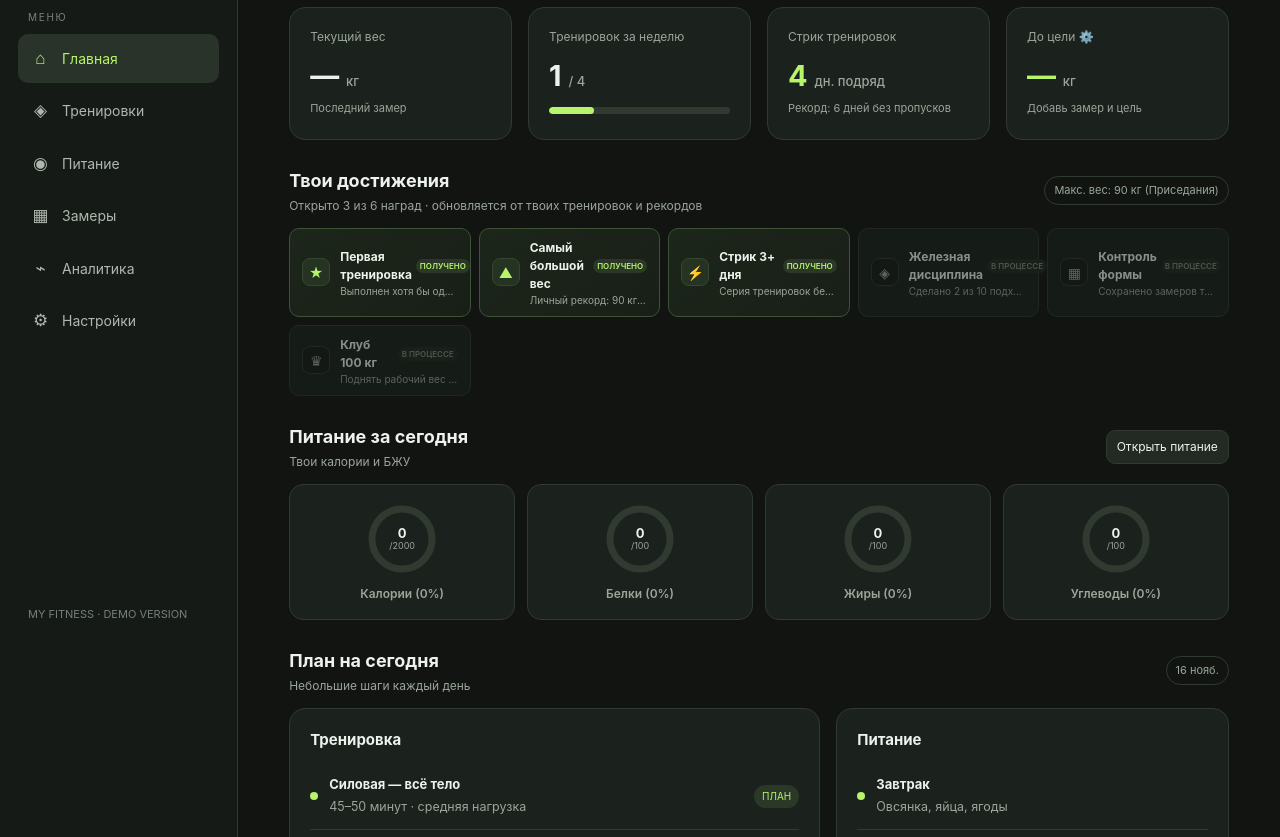
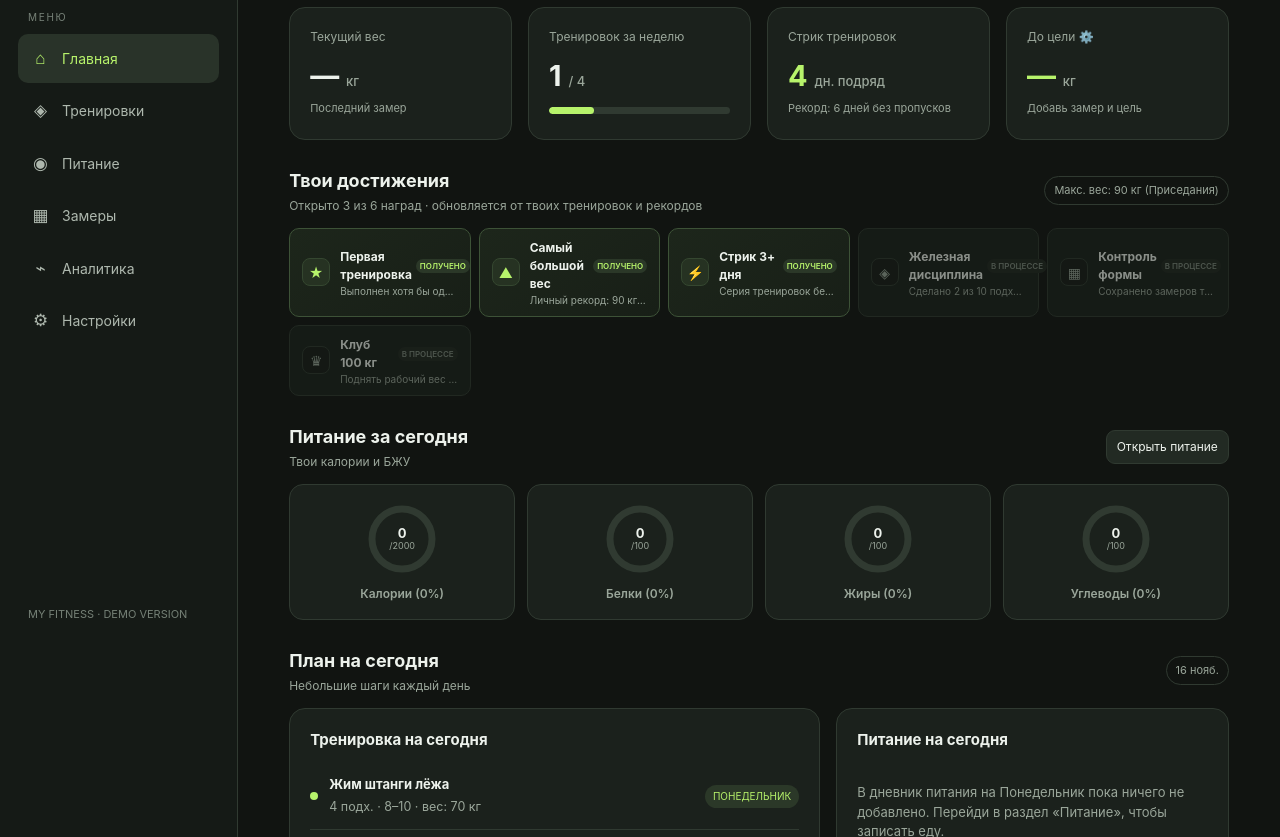
Before and after one commit to ilav92-debug/my-fitness, a plain HTML site: page index.html in a window 1280 px wide. Shown: the part 115-952 px from the top of the page. Drawn offline with Linux system fonts and the light colour scheme.

Commit message:
Update index.html

```diff
--- a/index.html
+++ b/index.html
@@ -112,8 +112,8 @@ button,.btn{font:inherit;cursor:pointer}.primary{border:0;background:var(--lime)
 
         <div class="sectionhead"><div><h2>План на сегодня</h2><p>Небольшие шаги каждый день</p></div><span class="pill" id="todayShort"></span></div>
     <div class="grid two">
-      <div class="card"><h3>Тренировка</h3><div class="task"><span class="dot"></span><div><strong>Силовая — всё тело</strong><small>45–50 минут · средняя нагрузка</small></div><span class="tag">ПЛАН</span></div><div class="task"><span class="dot"></span><div><strong>Разминка и растяжка</strong><small>10 минут</small></div></div><div class="notice">Отмечай выполнение подходов в разделе «Тренировки», чтобы поддерживать стрик.</div></div>
-      <div class="card"><h3>Питание</h3><div class="task"><span class="dot"></span><div><strong>Завтрак</strong><small>Овсянка, яйца, ягоды</small></div></div><div class="task"><span class="dot"></span><div><strong>Обед</strong><small>Курица, рис, овощи</small></div></div><div class="task"><span class="dot"></span><div><strong>Ужин</strong><small>Рыба и овощи</small></div></div></div>
+      <div class="card" id="homeWorkoutPlanCard"><h3>Тренировка на сегодня</h3><div id="homeWorkoutPlanContent"></div></div>
+      <div class="card" id="homeNutritionPlanCard"><h3>Питание на сегодня</h3><div id="homeNutritionPlanContent"></div></div>
     </div>
     <div class="sectionhead"><div><h2>Твоя неделя</h2><p>Обзор активности</p></div><button class="secondary smallbtn" onclick="showPage('training')">Открыть план</button></div>
     <div class="week" id="homeWeek"></div>
@@ -402,6 +402,49 @@ function renderMacroCircles(containerId, totals, goals){
 }
 
 function renderHome(){
+  // Динамический план тренировки на сегодня на главной
+  let todayDayIndex = (new Date().getDay() + 6) % 7;
+  let todayDayName = workoutDays[todayDayIndex];
+  let todayWorkouts = data.workoutPlans[todayDayName] || [];
+  let homeWContainer = $('homeWorkoutPlanContent');
+  if(homeWContainer){
+    if(todayWorkouts.length > 0){
+      homeWContainer.innerHTML = todayWorkouts.map(w => `
+        <div class="task">
+          <span class="dot"></span>
+          <div>
+            <strong>${escapeHtml(w.name)}</strong>
+            <small>${escapeHtml(w.setsCount || 3)} подх. · ${escapeHtml(w.reps || w.duration || '')} ${w.weight ? '· вес: ' + escapeHtml(w.weight) : ''}</small>
+          </div>
+          <span class="tag">${escapeHtml(todayDayName.toUpperCase())}</span>
+        </div>
+      `).join('') + `<div class="notice" style="margin-top:12px">День: <b>${todayDayName}</b>. Отмечай выполнение в разделе «Тренировки».</div>`;
+    } else {
+      homeWContainer.innerHTML = `<div class="empty">На сегодня (${todayDayName}) тренировок не запланировано (день отдыха).</div>`;
+    }
+  }
+
+  // Динамический план питания на сегодня на главной
+  let homeNContainer = $('homeNutritionPlanContent');
+  if(homeNContainer){
+    // Синхронизируем день питания с текущим днем недели или выбранным в питании
+    let currentNutrDay = ensureNutritionDay();
+    let foods = currentNutrDay.foods || [];
+    if(foods.length > 0){
+      homeNContainer.innerHTML = foods.map(f => `
+        <div class="task">
+          <span class="dot"></span>
+          <div>
+            <strong>${escapeHtml(f.name)}</strong>
+            <small>${f.calories} ккал · Б ${f.protein} г · Ж ${f.fat} г · У ${f.carbs} г</small>
+          </div>
+        </div>
+      `).join('') + `<div class="muted" style="font-size:11px;margin-top:10px">Рацион из раздела «Питание» (${data.activeNutritionDay})</div>`;
+    } else {
+      homeNContainer.innerHTML = `<div class="empty">В дневник питания на ${data.activeNutritionDay} пока ничего не добавлено. Перейди в раздел «Питание», чтобы записать еду.</div>`;
+    }
+  }
+
     // Питание на главной
   let currentNutrDay = ensureNutritionDay();
   let gHome = currentNutrDay.goals || {};
```
